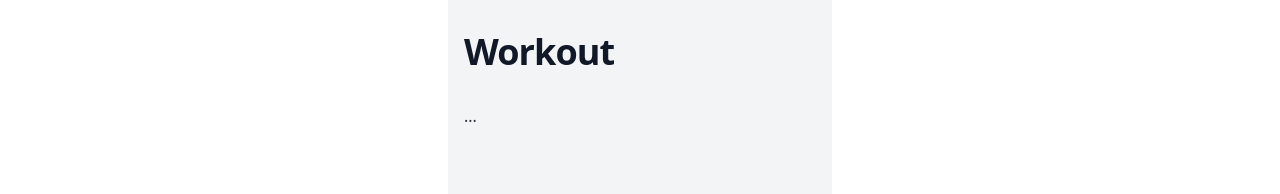
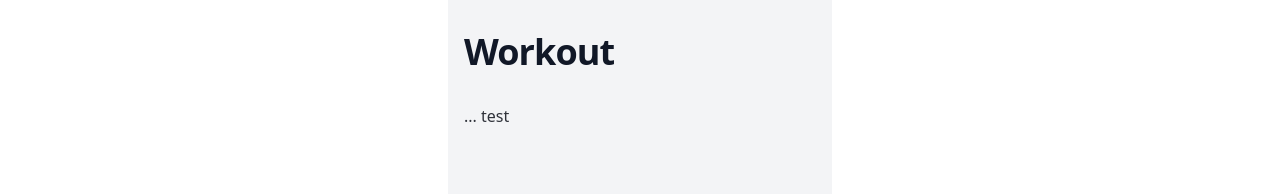
Before and after one commit to stijnapp/tracker, a React (Vite) app: page /workout in a window 1280 px wide. Shown: the top 194 px of the page. Built offline with nearby package versions, Linux system fonts and the light colour scheme.

Commit message:
test (+ browser router fix)

```diff
--- a/src/helpers/api.js
+++ b/src/helpers/api.js
@@ -1 +1 @@
-const BASE_URL = '';
+// const BASE_URL = '';
--- a/src/main.jsx
+++ b/src/main.jsx
@@ -6,7 +6,7 @@ import './index.css'
 
 createRoot(document.getElementById('root')).render(
     <StrictMode>
-        <BrowserRouter>
+        <BrowserRouter basename={import.meta.env.BASE_URL}>
             <App />
         </BrowserRouter>
     </StrictMode>,
--- a/src/pages/Workout.jsx
+++ b/src/pages/Workout.jsx
@@ -3,7 +3,7 @@ import Page from "../components/Page";
 export default function Workout() {
     return (
         <Page title="Workout">
-            ...
+            ... test
         </Page>
     )
 }
```
